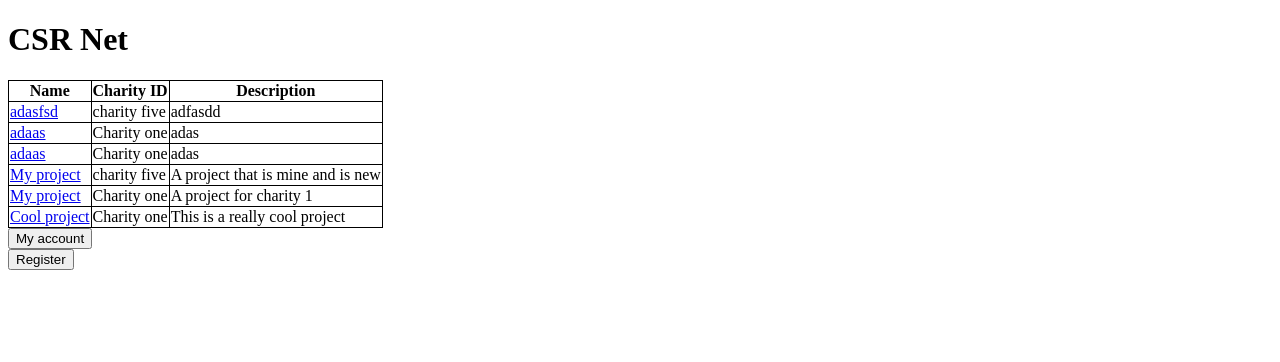
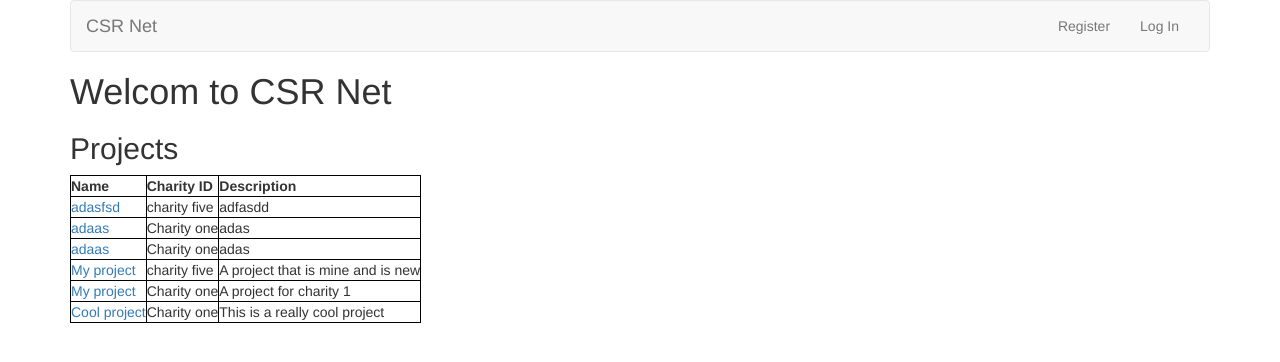
Before and after one commit to ecufip/charity_match, a Flask app: page / in a window 1280 px wide. Shown: the top 362 px of the page. Run offline with Flask 2, Linux system fonts and the light colour scheme; data comes from the database, SQL or seed files in the repository; some libraries are stand-ins or nearby versions.

Commit message:
bootstrap added and some formatting updates

```diff
--- a/application/application.py
+++ b/application/application.py
@@ -12,7 +12,7 @@ app.config.from_object(__name__) # load config from this file
 # Load default config and override config from an environment variable
 app.config.update(dict(
     DATABASE=os.path.join(app.root_path, 'application.db'),
-    SECRET_KEY='csrmatchindia',
+    SECRET_KEY='csrmatch',
     USERNAME='admin',
     PASSWORD='default'
 ))
@@ -156,6 +156,7 @@ def logout():
 @app.route('/account')
 @login_required
 def account():
+    ''' render account homepage with charity and projects'''
     # open db connection
     db = get_db()
 
@@ -166,13 +167,12 @@ def account():
     # close db connection
     db.close()
 
-    return render_template('account.html', id = session['charityId'], name = session['charityName'], projects=projects)
+    return render_template('account.html', name = session['charityName'], projects=projects)
 
 @app.route('/add-project', methods=['GET', 'POST'])
 @login_required
 def add_project():
     ''' Adding a project '''
-
     if request.method == 'POST':
         # open db connection
         db = get_db()
--- a/application/templates/index.html
+++ b/application/templates/index.html
@@ -5,8 +5,8 @@
 {% endblock %}
 
 {% block main %}
-
-    <h1>CSR Net</h2>
+<h1>Welcom to CSR Net</h1>
+<h2>Projects</h2>
 <section>
     <table>
         <thead>
@@ -27,14 +27,4 @@
         </tbody>
     </table>
 </section>
-    <section>
-        <form action="{{ url_for('account') }}">
-            <input type="submit" value="My account" />
-        </form>
-        <form action="/login">
-            <input type="submit" value="Register" />
-        </form>
-    </section>
-
-
 {% endblock %}
--- a/application/templates/layout.html
+++ b/application/templates/layout.html
@@ -1,20 +1,51 @@
 <!DOCTYPE html>
 
 <html lang="en">
-
     <head>
         <!-- https://developer.mozilla.org/en-US/docs/Web/HTML/Element/meta -->
         <meta charset="utf-8"/>
         <meta content="initial-scale=1, width=device-width" name="viewport"/>
 
+        <!-- documentation at http://getbootstrap.com/, alternative themes at https://www.bootstrapcdn.com/bootswatch/ -->
+        <link href="https://maxcdn.bootstrapcdn.com/bootstrap/3.3.7/css/bootstrap.min.css" rel="stylesheet"/>
+
         <link rel="stylesheet" type="text/css" href="{{ url_for('static', filename='style.css') }}"/>
+
+        <script src="https://code.jquery.com/jquery-3.1.1.min.js"></script>
+        <script src="https://maxcdn.bootstrapcdn.com/bootstrap/3.3.7/js/bootstrap.min.js"></script>
 
         <title>{% block title %}{% endblock %}</title>
 
     </head>
 
     <body>
-        <div>
+        <div class='container'>
+            <nav class="navbar navbar-default">
+                    <div class="container-fluid">
+                        <div class="navbar-header">
+                            <button aria-expanded="false" class="navbar-toggle collapsed" data-target="#navbar" data-toggle="collapse" type="button">
+                                <span class="sr-only">Toggle navigation</span>
+                                <span class="icon-bar"></span>
+                                <span class="icon-bar"></span>
+                                <span class="icon-bar"></span>
+                            </button>
+                            <a class="navbar-brand" href="{{ url_for('index') }}">CSR Net</a>
+                        </div>
+                        <div class="collapse navbar-collapse" id="navbar">
+                            {% if session.charityId %}
+                                <ul class="nav navbar-nav navbar-right">
+                                    <li><a href="{{ url_for('account') }}">My Account</a></li>
+                                    <li><a href="{{ url_for('logout') }}">Log Out</a></li>
+                                </ul>
+                            {% else %}
+                                <ul class="nav navbar-nav navbar-right">
+                                    <li><a href="{{ url_for('register') }}">Register</a></li>
+                                    <li><a href="{{ url_for('login') }}">Log In</a></li>
+                                </ul>
+                            {% endif %}
+                        </div>
+                    </div>
+                </nav>
             <main>
                 {% block main %}{% endblock %}
             </main>
```
Also changed, not shown: application/templates/account.html (+1 -6 lines). Lines whose indentation alone changed are shown as unchanged.
